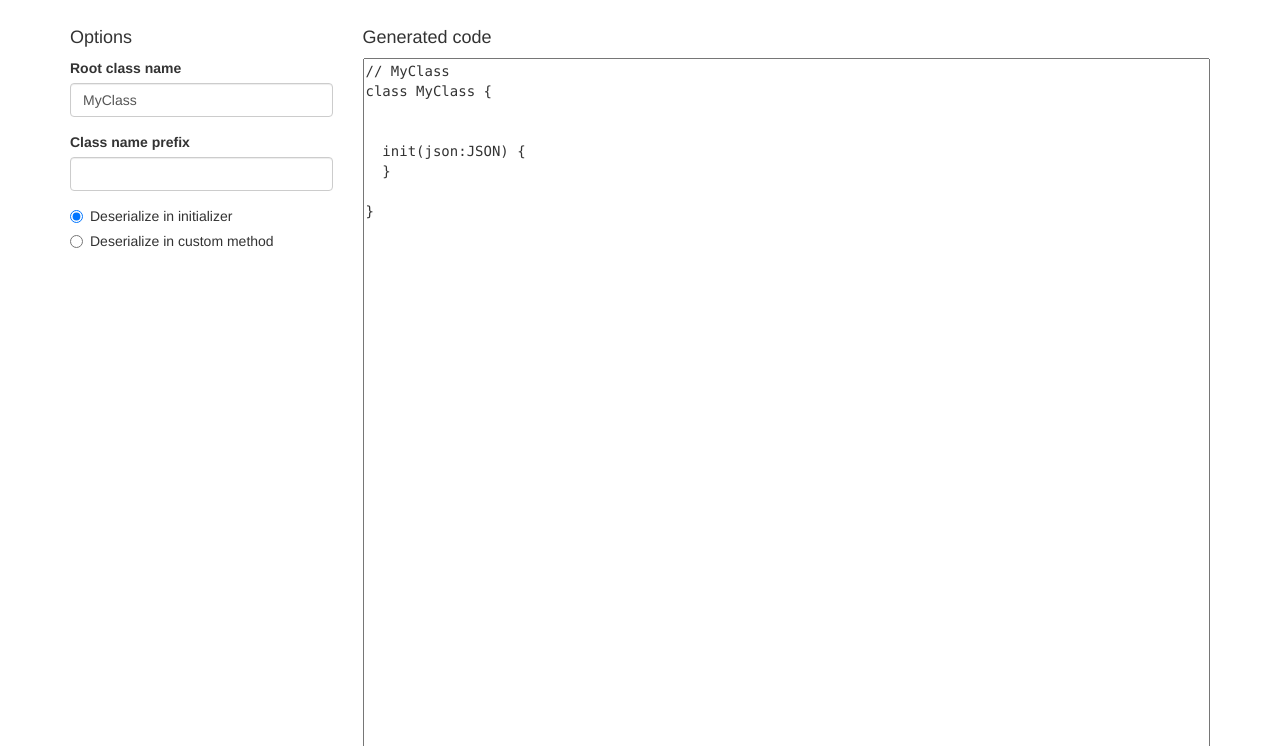
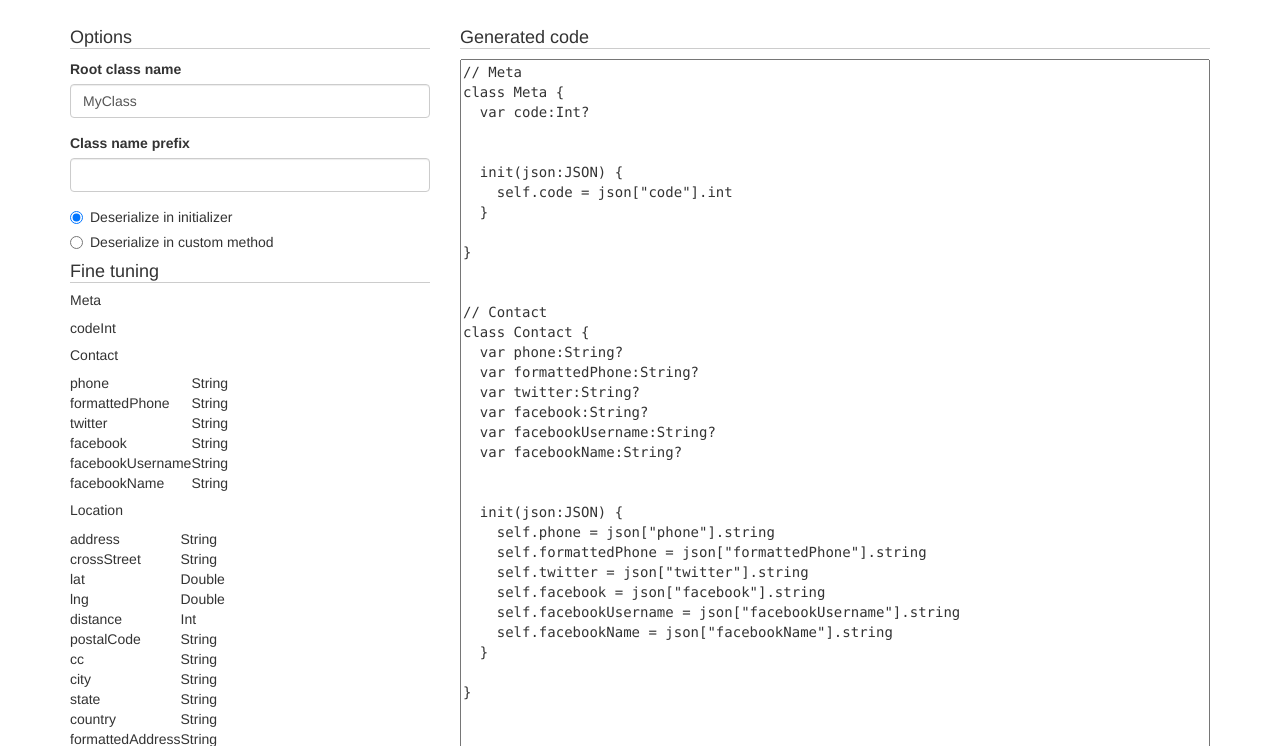
Before and after one commit to Swiftify/swiftify.github.io, a website: page index.html in a window 1280 px wide. Both pictures are taken after a click on the link "Generated code". Shown: the part 54-800 px from the top of the page. Drawn offline with Linux system fonts and the light colour scheme.

Commit message:
Display table of structure

```diff
--- a/app/controllers.js
+++ b/app/controllers.js
@@ -12,12 +12,29 @@ app.controller("JsonController", function ($scope, jsonAnalyzer) {
     $scope.simpleExample = function() {
         $scope.data.json = JSON.stringify({ name: "Tomek", id:12345, location: { lat:-19.20, lon:51.40 } });
     };
+
 });
+
+function convertClassDefinition(cls) {
+    var ret = {
+        className: cls.type
+    };
+
+    ret.fields = _.map(cls.children, function(fieldDef, fieldName) {
+        return {
+            fieldName: fieldDef.name,
+            dataType: fieldDef.type
+        }
+    });
+
+
+    return ret;
+}
 
 
 app.controller("CodeController", function ($scope, jsonAnalyzer) {
     console.log('Entered CODE page');
-
+    $scope.data.json = JSON.stringify(testFixture); // REMOVEME
 
     function buildSwiftCode() {
         var obj = JSON.parse($scope.data.json);
@@ -32,6 +49,8 @@ app.controller("CodeController", function ($scope, jsonAnalyzer) {
             s += "\n\n";
         });
         $scope.generated = s;
+
+        $scope.classes = _.map(output, convertClassDefinition);
     }
     buildSwiftCode();
 
--- a/css/swiftify.css
+++ b/css/swiftify.css
@@ -9,3 +9,7 @@
 .vspace1 {
     margin-top: 1em;
 }
+
+h4 {
+    border-bottom: 1px solid #ccc;
+}
--- a/partials/code.html
+++ b/partials/code.html
@@ -1,5 +1,5 @@
 <div class="row">
-    <div class="col-md-3">
+    <div class="col-md-4">
         <h4>Options</h4>
 
         <form>
@@ -30,9 +30,21 @@
 
         </form>
 
+        <h4>Fine tuning</h4>
+
+        <div ng-repeat="c in classes">
+            <h5>{{c.className}}</h5>
+
+            <table>
+                <tr ng-repeat="f in c.fields">
+                    <td>{{f.fieldName}}</td><td>{{f.dataType}}</td>
+                </tr>
+            </table>
+
+        </div>
 
     </div>
-    <div class="col-md-9">
+    <div class="col-md-8">
         <h4>Generated code</h4>
         <textarea class="swift-code codebin" ng-model="generated" cols="50" rows="50"></textarea>
     </div>
```
